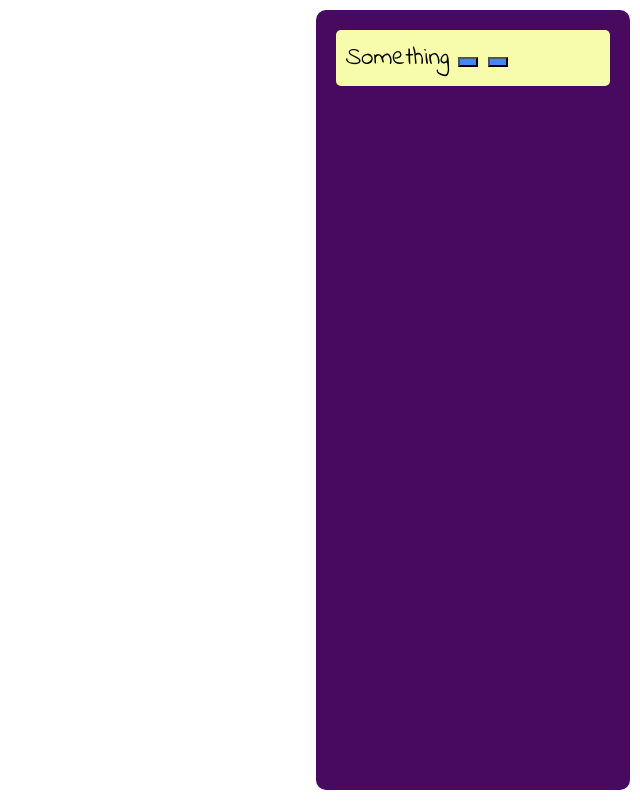
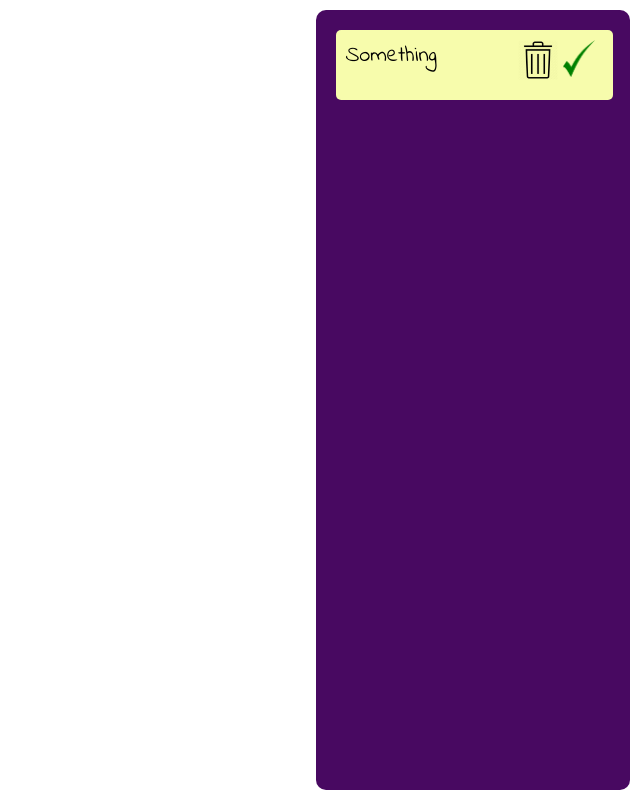
Before and after one commit to arpit-batra/My-page, a plain HTML site: page index.html in a window 1280 px wide. Shown: the whole page, without its empty margins (640-1280 px from the left). Drawn offline with Linux system fonts and the light colour scheme.

Commit message:
li design finalized

```diff
--- a/style.css
+++ b/style.css
@@ -1,7 +1,6 @@
 #container{
-	width: 75%;
+	width: 73%;
 	height: 100%;
-	position: absolute;
 }
 
 #todoBox{
@@ -13,31 +12,71 @@
 	top: 0px;
 	margin:10px;
 	background-color: #480961;
-	border-radius: 10px;
+	border-radius:10px;
 	padding:10px;
 
 }
 
 ul.list{
 	width:100%;
+	height:100%;
 	list-style-type: none;
 	margin: 0;
 	padding: 0;
+	position: absolute;
 }
 
 ul.list li{
-	width:auto;
-	height:auto;
+	width:82%;
+	height:50px;
 	margin:10px;
 	background-color: #f7fcac;
 	border-radius: 5px;
 	padding: 10px;
 	font-family:'Indie Flower', cursive;
-	font-size: 25px;
+	font-size: 22px;
+	position: absolute;
 }
 
 ul.list li button{
-	width:20px ;
-	height: 10px;
-	background-color: #4287f5;
+	width: 40px;
+	height: 75%;
+	margin:10px;
+	transition-duration: 0.5s;
+	border-radius: 0;
+	box-shadow: none;
+	outline: none;
+	border: 0px;
+	opacity: 100%;
+	cursor: pointer;
+	background-color:#f7fcac;
+	border-radius: 5px;
 }
+
+
+
+ul.list li button.delete{
+	position: absolute;
+	right:45px;
+	top:0px;
+	background-image: url("delete.png");
+	background-repeat: no-repeat;
+	background-size: 100%;
+}
+
+ul.list li button.delete:hover{
+		background-color:#f2070f;
+}
+
+ul.list li button.done{
+	position: absolute;
+	right: 0px;
+	top:0px;
+	background-image: url("tick.png");
+	background-repeat: no-repeat;
+	background-size: 80%;
+}
+
+ul.list li button.done:hover{
+	background-color: #09d102;
+}
```
Also changed, not shown: delete.png (added), tick.png (added).
